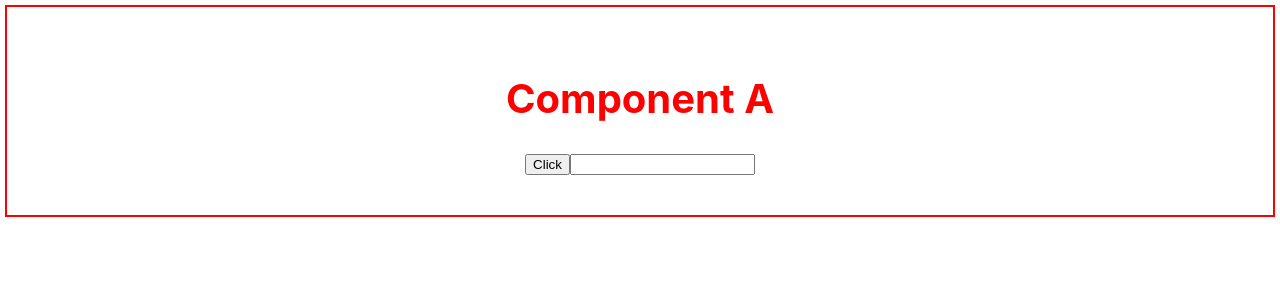
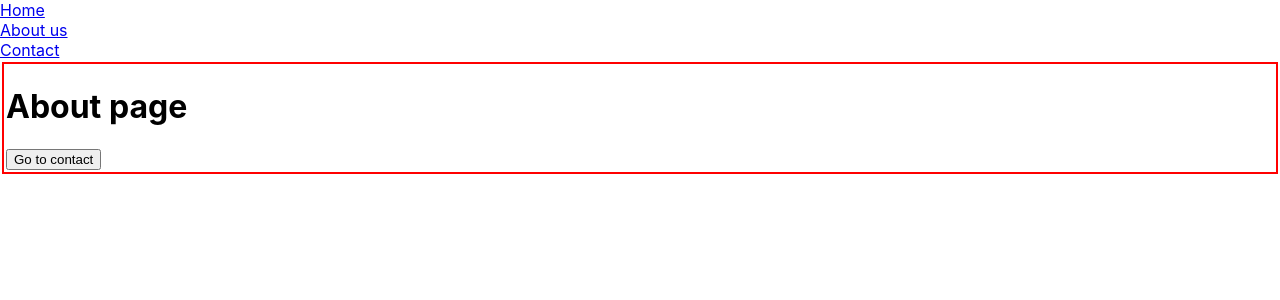
Before and after one commit to lakshanmamalgaha96/react-tutorials, a React (Create React App) app: page /about in a window 1280 px wide. Shown: the top 300 px of the page. Built offline with nearby package versions, Linux system fonts and the light colour scheme.

Commit message:
react router

```diff
--- a/package.json
+++ b/package.json
@@ -10,6 +10,7 @@
     "react": "^18.3.1",
     "react-dom": "^18.3.1",
     "react-pdf": "^9.0.0",
+    "react-router-dom": "^6.25.1",
     "react-scripts": "5.0.1",
     "web-vitals": "^2.1.4"
   },
--- a/src/App.js
+++ b/src/App.js
@@ -1,11 +1,32 @@
 import './App.css';
-import MyComponent from './day5-useRef/myComponent'
+import { BrowserRouter, Routes, Route, Link } from 'react-router-dom';
+import Home from './pages/home/index';
+import About from './pages/about/index';
+import Contact from './pages/contact/index';
 
 function App() {
 
   return (
-    <div className="App" style={{ color: "red" }}>
-      <MyComponent />
+    <div>
+
+
+      <BrowserRouter>
+
+        <Link to={'/'}>Home</Link>
+        <br />
+        <Link to={'/about'}>About us</Link>
+        <br />
+        <Link to={'/contact'}>Contact</Link>
+
+        <div style={{ padding: 2, border: '2px solid red', margin: 2 }}>
+          <Routes>
+            <Route path='/' element={<Home />} />
+            <Route path='/about' element={<About />} />
+            <Route path='/contact' element={<Contact />} />
+          </Routes>
+        </div>
+      </BrowserRouter>
+
     </div>
   );
 }
--- /dev/null
+++ b/src/pages/about/index.jsx
@@ -0,0 +1,25 @@
+
+import { Link, useNavigate } from "react-router-dom";
+function About() {
+
+	const navigate = useNavigate();
+
+	function handleClick() {
+		navigate('/contact',
+			{
+				state: { title: "Contact me" }
+			}
+		)
+	}
+
+	return <div >
+		<h1>About page</h1>
+
+		<button onClick={handleClick}>Go to contact</button>
+
+
+	</div>
+
+}
+
+export default About;
--- /dev/null
+++ b/src/pages/contact/index.jsx
@@ -0,0 +1,20 @@
+import { Link, useNavigate } from "react-router-dom";
+
+function Contact(props) {
+
+	const navigate = useNavigate();
+
+	function handleBack() {
+		navigate(-1)
+	}
+
+	return <div >
+		<h1>Contact page</h1>
+		<div>{props.title}</div>
+		<button onClick={handleBack}>back</button>
+
+	</div>
+
+}
+
+export default Contact;
--- /dev/null
+++ b/src/pages/home/index.jsx
@@ -0,0 +1,12 @@
+
+
+function Home() {
+
+	return <div >
+		<h1>Home page</h1>
+
+	</div>
+
+}
+
+export default Home;
```
Also changed, not shown: 1 other file (tests, documents, lock files or other folders).
